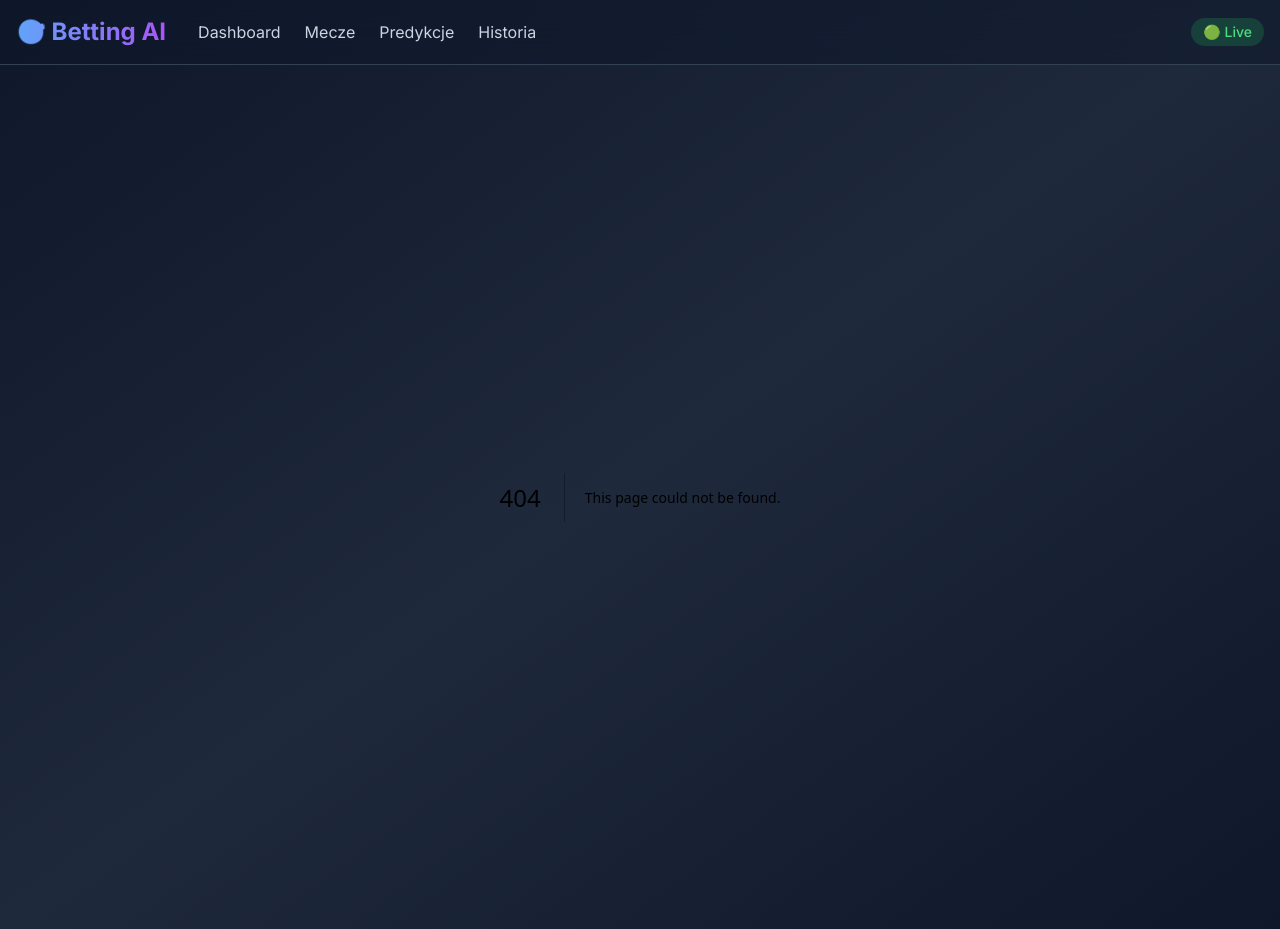
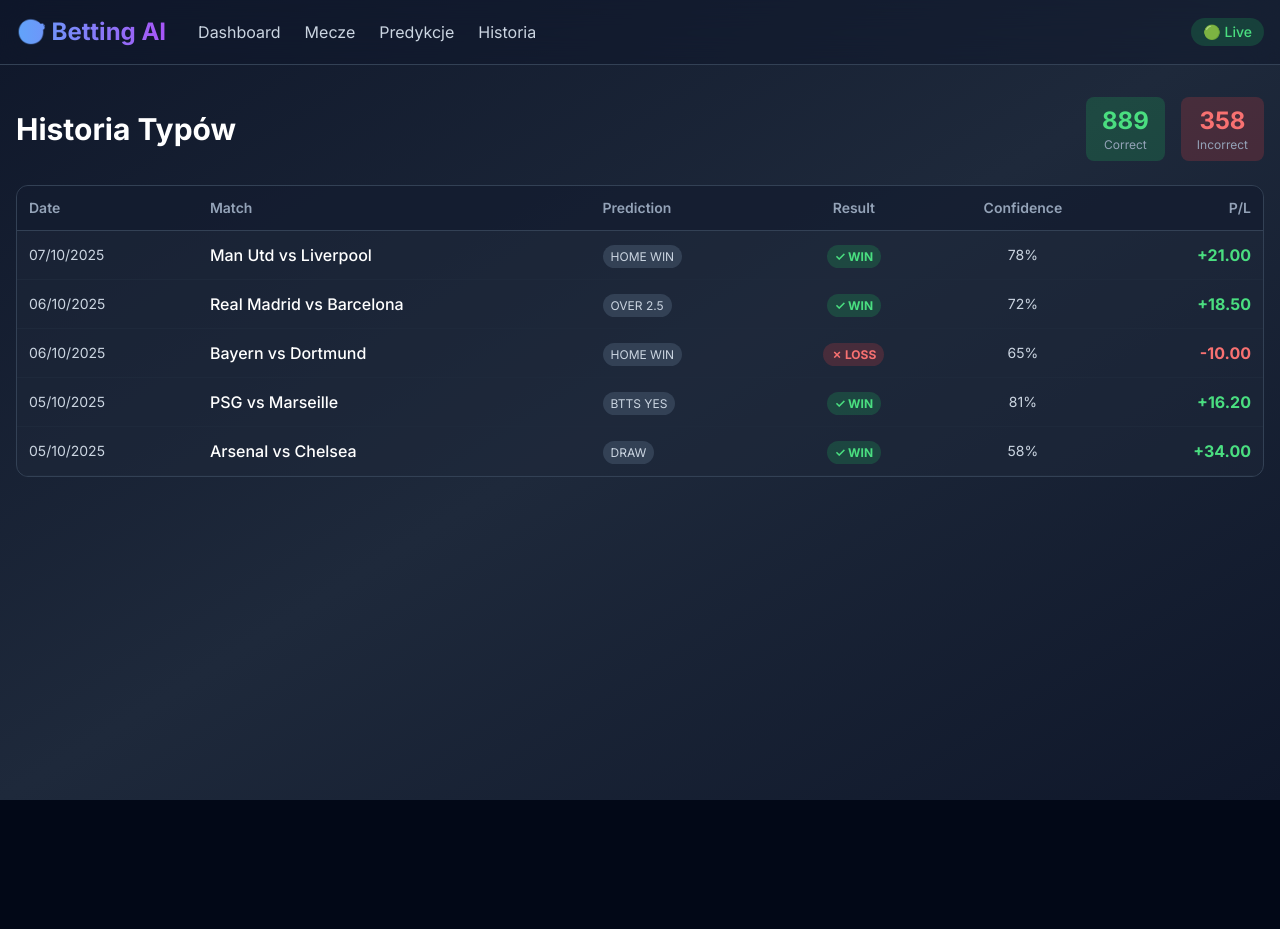
Before and after one commit to xMaksymilianxx/betting-ai-platform, a Next.js app: page /history in a window 1280 px wide. Before the commit this address had no page. After the commit the page ends 800 px from the top, so only its background shows below. Built offline with nearby package versions, Linux system fonts and the light colour scheme.

Commit message:
Create page.tsx

```diff
--- /dev/null
+++ b/app/history/page.tsx
@@ -0,0 +1,72 @@
+export default function HistoryPage() {
+  const historyData = [
+    { date: '07/10/2025', match: 'Man Utd vs Liverpool', prediction: 'HOME WIN', result: 'WIN', confidence: 78, pl: '+21.00', correct: true },
+    { date: '06/10/2025', match: 'Real Madrid vs Barcelona', prediction: 'OVER 2.5', result: 'WIN', confidence: 72, pl: '+18.50', correct: true },
+    { date: '06/10/2025', match: 'Bayern vs Dortmund', prediction: 'HOME WIN', result: 'LOSS', confidence: 65, pl: '-10.00', correct: false },
+    { date: '05/10/2025', match: 'PSG vs Marseille', prediction: 'BTTS YES', result: 'WIN', confidence: 81, pl: '+16.20', correct: true },
+    { date: '05/10/2025', match: 'Arsenal vs Chelsea', prediction: 'DRAW', result: 'WIN', confidence: 58, pl: '+34.00', correct: true },
+  ];
+
+  return (
+    <div className="space-y-6">
+      <div className="flex items-center justify-between">
+        <h1 className="text-3xl font-bold text-white">Historia Typów</h1>
+        <div className="flex space-x-4">
+          <div className="text-center px-4 py-2 bg-green-500/20 rounded-lg">
+            <p className="text-2xl font-bold text-green-400">889</p>
+            <p className="text-xs text-slate-400">Correct</p>
+          </div>
+          <div className="text-center px-4 py-2 bg-red-500/20 rounded-lg">
+            <p className="text-2xl font-bold text-red-400">358</p>
+            <p className="text-xs text-slate-400">Incorrect</p>
+          </div>
+        </div>
+      </div>
+
+      <div className="bg-slate-800/50 rounded-xl border border-slate-700 overflow-hidden">
+        <div className="overflow-x-auto">
+          <table className="w-full">
+            <thead className="bg-slate-900/50">
+              <tr className="border-b border-slate-700">
+                <th className="text-left p-3 text-slate-400 text-sm font-semibold">Date</th>
+                <th className="text-left p-3 text-slate-400 text-sm font-semibold">Match</th>
+                <th className="text-left p-3 text-slate-400 text-sm font-semibold">Prediction</th>
+                <th className="text-center p-3 text-slate-400 text-sm font-semibold">Result</th>
+                <th className="text-center p-3 text-slate-400 text-sm font-semibold">Confidence</th>
+                <th className="text-right p-3 text-slate-400 text-sm font-semibold">P/L</th>
+              </tr>
+            </thead>
+            <tbody>
+              {historyData.map((item, i) => (
+                <tr key={i} className="border-b border-slate-800 hover:bg-slate-900/50 transition">
+                  <td className="p-3 text-slate-300 text-sm">{item.date}</td>
+                  <td className="p-3 text-white font-medium">{item.match}</td>
+                  <td className="p-3">
+                    <span className="px-2 py-1 rounded-full bg-slate-700 text-slate-300 text-xs">
+                      {item.prediction}
+                    </span>
+                  </td>
+                  <td className="p-3 text-center">
+                    {item.correct ? (
+                      <span className="px-2 py-1 rounded-full bg-green-500/20 text-green-400 text-xs font-bold">
+                        ✓ WIN
+                      </span>
+                    ) : (
+                      <span className="px-2 py-1 rounded-full bg-red-500/20 text-red-400 text-xs font-bold">
+                        ✗ LOSS
+                      </span>
+                    )}
+                  </td>
+                  <td className="p-3 text-center text-slate-300 text-sm">{item.confidence}%</td>
+                  <td className={`p-3 text-right font-bold ${item.correct ? 'text-green-400' : 'text-red-400'}`}>
+                    {item.pl}
+                  </td>
+                </tr>
+              ))}
+            </tbody>
+          </table>
+        </div>
+      </div>
+    </div>
+  );
+}
```
